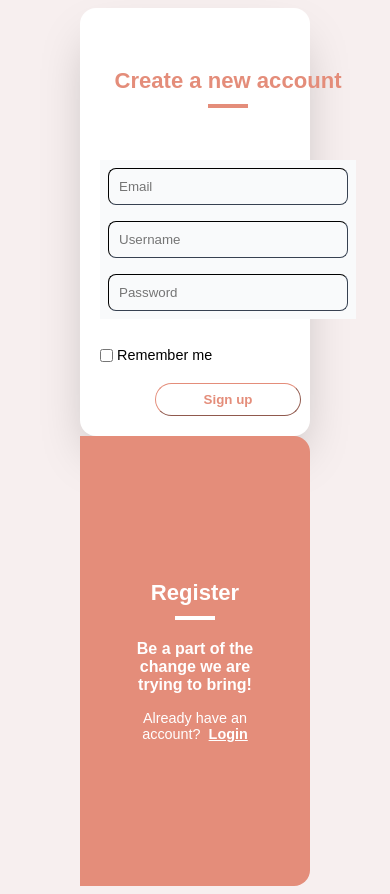
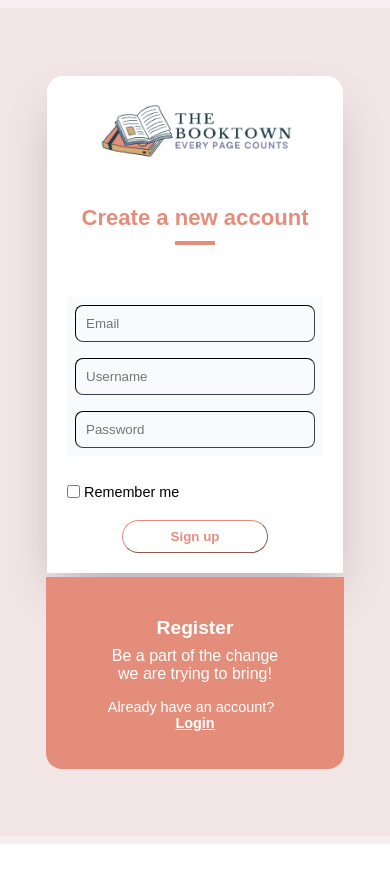
Before and after one commit to KshitijThareja/The_Booktown, a Next.js app in the folder my-app/: page /signup in a window 390 px wide. After the commit the page ends 844 px from the top, so only its background shows below. Built offline with nearby package versions, Linux system fonts and the light colour scheme; no server answers.

Commit message:
made login page responsive

```diff
--- a/my-app/src/context/AuthenticationContext.js
+++ b/my-app/src/context/AuthenticationContext.js
@@ -10,7 +10,7 @@ export const AuthenticationProvider = ({ children }) => {
 	const [error, setError] = useState(null)
 
 	const router = useRouter()
-	useEffect(() => checkUserLoggedIn(), [])
+	useEffect(() => {checkUserLoggedIn();}, [])
 
 	// Login User
 	const login = async ({ username, password }) => {
--- a/my-app/src/pages/index.js
+++ b/my-app/src/pages/index.js
@@ -41,9 +41,7 @@ const LandingPage = () => {
           </div>
         </div>
 
-        {/* <div className="absolute top-[43.06rem] left-[74.5rem] text-[2.04rem] font-semibold inline-block w-[10.81rem] h-[4.27rem]">
-        ABOUT US
-      </div> */}
+
 
         <div className="grid grid-cols-1 gap-y-7 place-content-center justify-items-center sm:grid-cols-1 md:grid-cols-3 md:w-[150rem]">
           <div className="mt-5 md:justify-self-end md:col-span-2">
--- a/my-app/src/pages/signup.js
+++ b/my-app/src/pages/signup.js
@@ -24,17 +24,17 @@ function Signup() {
         <div className="flex flex-col items-center justify-center min-h-screen py-2 bg-mistyrose">
 
 
-            <main className="flex flex-col items-center justify-center w-full flex-1 px-20 text-center">
-            <div className="grid grid-cols-1 ">
-                <div>
-                <div className="bg-white rounded-2xl shadow-2xl flex max-w-4xl">
-                    <div className="p-5">
-                        <div className="hidden sm:block">
+            <main className="flex flex-col items-center justify-center w-full flex-1 bg-mistyrose px-20 text-center">
+            <div className="grid grid-cols-1 justify-items-center sm:grid-cols-2 gap-1   ">
+                <div className="">
+                <div className="bg-white rounded-tr-2xl  md:w-[32rem] rounded-tl-2xl  shadow-2xl  max-w-4xl">
+                    <div className="p-5 place-self-center">
+                        <div className=" sm:block justify-self-center">
                             <img src="/your-place-to-readremovebgpreview-1@2x.png" width={210} height={65} />
                         </div>
                         <div className="py-10">
-                            <h2 className="text-3xl font-bold text-darksalmon mb-2">Create a new account</h2>
-                            <div className="border-2 border-solid w-10 border-darksalmon inline-block mb-2"></div>
+                            <h2 className=" text-center text-3xl font-bold text-darksalmon mb-2">Create a new account</h2>
+                            <div className="  border-2 border-solid w-10 border-darksalmon inline-block mb-2"></div>
                         </div>
                         <div className="flex flex-col items-center ">
                             <form onSubmit={submitHandler}>
@@ -59,16 +59,16 @@ function Signup() {
                         </div>
 
                     </div>
-                    <div>
-                    <div className="  bg-darksalmon text-white rounded-tr-2xl rounded-br-2xl py-36 px-12">
-                        <h2 className="text-3xl font-bold mb-2">Register</h2>
-                        <div className="border-2 border-solid w-10 border-white inline-block mb-2"></div>
-                        <p className="mb-2 mt-2 font-semibold ">Be a part of the change we are trying to bring!</p>
-                        <p className="mt-4 text-[0.9rem]">Already have an account?<span className="hover:scale-10 ease-in duration-300"><a href="/login" className="underline font-semibold ml-2 hover:scale-90 ease-in duration-300">Login</a></span> </p>
+                    </div>
+                    <div className="h-[12rem]  rounded-br-2xl rounded-bl-2xl bg-darksalmon md:place-self-start ">
+                    <div className="h-[0.1rem] w-[18.6rem] md:h-[29rem]  md:pt-[8rem] md:w-[20rem]    md:rounded-br-2xl   md:rounded-tr-2xl md:rounded-bl-[0px] bg-darksalmon text-white text-center rounded-br-2xl rounded-bl-2xl mt-10 ">
+                        <h2 className="  text-2xl font-bold mb-2">Register</h2>
+                        <p className=" text-center mb-3 mt-2  ">Be a part of the  change <br/> we are trying to bring!</p>
+                        <p className=" text-center mt-4 text-[0.9rem]">Already have an account?<span className="hover:scale-10 ease-in duration-300"><a href="/login" className="underline font-semibold ml-2 hover:scale-90 ease-in duration-300"><br/>Login</a></span> </p>
                     </div>
                     </div>
 
-                </div>
+
             </div>
             </main>
 
--- a/my-app/tailwind.config.js
+++ b/my-app/tailwind.config.js
@@ -36,6 +36,7 @@ module.exports = {
       borderRadius: { xl: "20px", "65xl": "84px" },
     },
     fontSize: {
+
       "14xl": "2.06rem",
       "3xl": "1.38rem",
       "2xl": "1.20rem",
```
Also changed, not shown: 1 other file (tests, documents, lock files or other folders).
